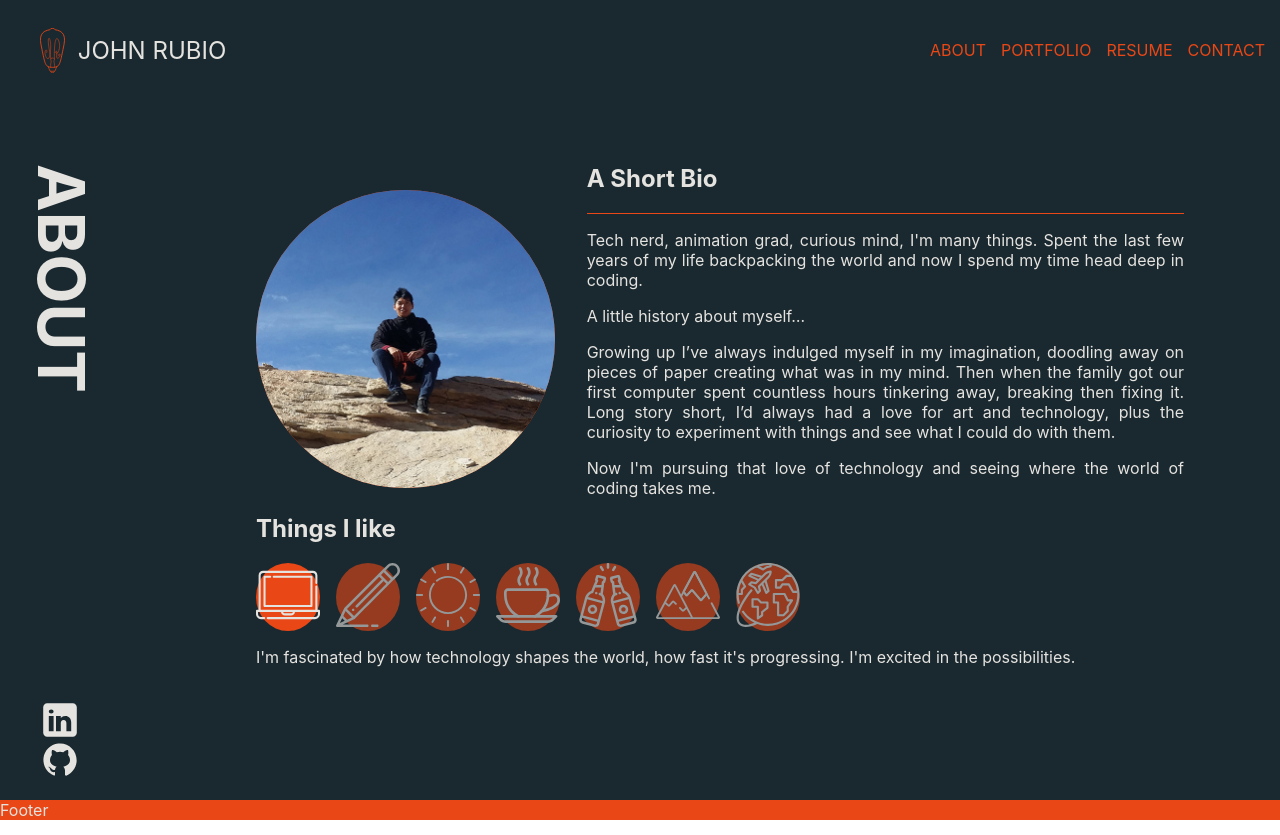
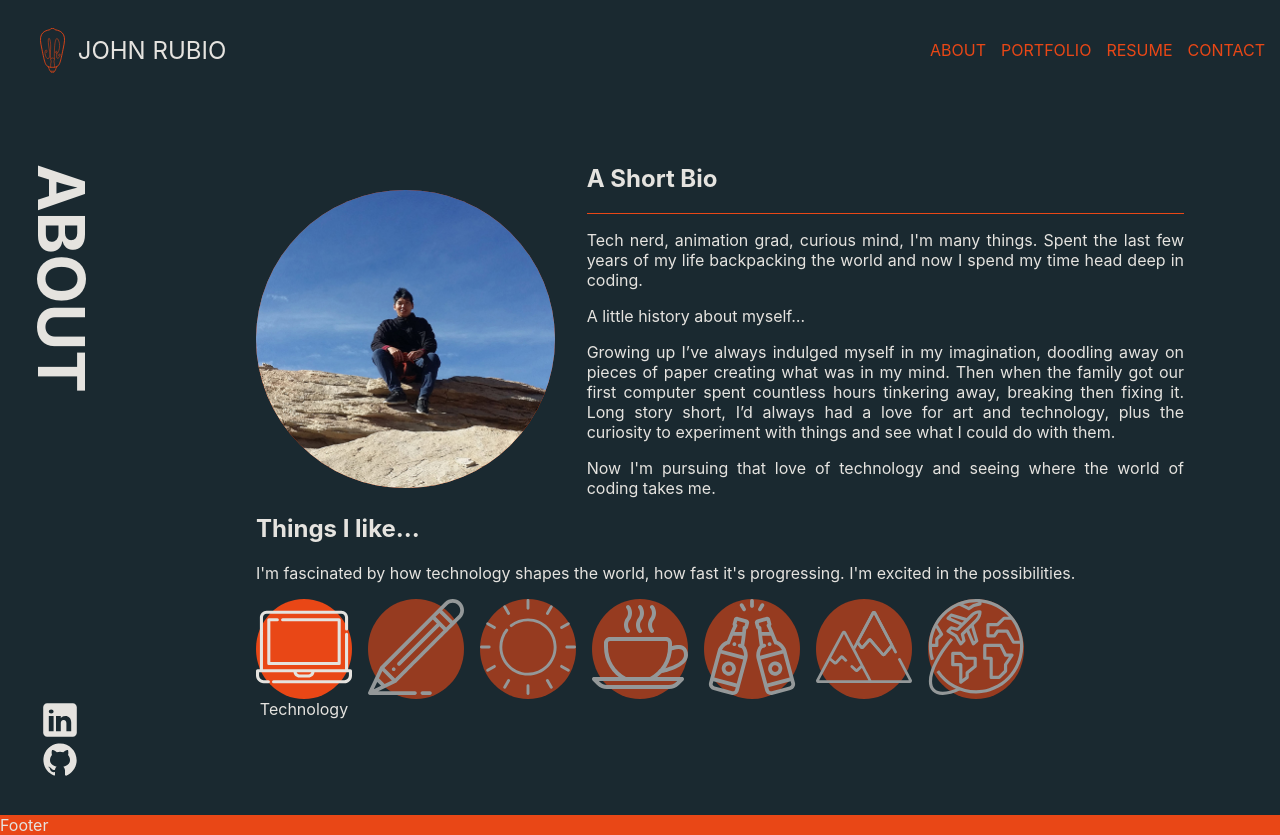
Before and after one commit to livelifedev/portfolio2020, a Next.js app: page /about in a window 1280 px wide. Both pictures are taken after a click on the item 288 px from the left and 596 px from the top of the page. Built offline with nearby package versions, Linux system fonts and the light colour scheme.

Commit message:
fixed hobby toggle text

```diff
--- a/pages/about.js
+++ b/pages/about.js
@@ -12,17 +12,27 @@ export default function About() {
       description:
         "I'm fascinated by how technology shapes the world, how fast it's progressing. I'm excited in the possibilities.",
     },
-    { icon: "pencil.svg", name: "Drawing", description: "" },
+    {
+      icon: "pencil.svg",
+      name: "Drawing",
+      description:
+        "I've always had a big imagination, drawing gives me the ability to express it visually and share with others.",
+    },
     {
       icon: "sun.svg",
       name: "Summer",
       description:
         "My favourite season, love the sun, love the beach, love chilling in a hammock on a tropical island.",
     },
-    { icon: "coffee.svg", name: "Morning Coffee", description: "" },
+    {
+      icon: "coffee.svg",
+      name: "Coffee",
+      description:
+        "Taking a stroll to the cafe and grabbing a cappuccino is the best way to start the day.",
+    },
     {
       icon: "beer.svg",
-      name: "Social Drinks",
+      name: "Drinks",
       description:
         "Beers, maybe a rum and coke, some pub food, a good bunch of friends. It makes for a perfect pastime.",
     },
@@ -76,7 +86,13 @@ export default function About() {
           </div>
         </div>
         <div className={styles.hobbies}>
-          <h2>Things I like</h2>
+          <h2>Things I like...</h2>
+          {selectedHobby != null && (
+            <>
+              {/* <h4>{hobbies[selectedHobby].name}</h4> */}
+              <p>{hobbies[selectedHobby].description}</p>
+            </>
+          )}
           <ul>
             {hobbies.map((hobby, index) => (
               <li
@@ -84,12 +100,17 @@ export default function About() {
                 onClick={() => handleHobbyClick(index)}
                 className={index == selectedHobby ? styles.active : ""}
               >
-                {/* {hobby.name} */}
-                <img src={`/hobbies/${hobby.icon}`} />
+                <div className={styles.iconWrapper}>
+                  <img src={`/hobbies/${hobby.icon}`} />
+                </div>
+                <div className={styles.iconLabel}>
+                  <span className={index != selectedHobby ? styles.hide : ""}>
+                    {hobbies[index].name}
+                  </span>
+                </div>
               </li>
             ))}
           </ul>
-          <p>{selectedHobby != null && hobbies[selectedHobby].description}</p>
         </div>
       </div>
     </Layout>
--- a/pages/about.module.scss
+++ b/pages/about.module.scss
@@ -33,17 +33,22 @@
   .hobbies {
     ul {
       display: flex;
+      flex-wrap: wrap;
       list-style: none;
       padding: 0;
     }
 
     li {
+      margin-right: 2vmin;
+      margin-bottom: 2vmin;
+      width: 6rem;
+      opacity: 60%;
+    }
+
+    .iconWrapper {
       cursor: pointer;
       background-color: $primary;
-      opacity: 60%;
-      flex: 0 1 4rem;
       border-radius: 100%;
-      margin-right: 2vmin;
 
       &:hover {
         opacity: 100%;
@@ -54,8 +59,16 @@
       }
     }
 
+    .iconLabel {
+      text-align: center;
+    }
+
     .active {
       opacity: 100%;
+    }
+
+    .hide {
+      visibility: hidden;
     }
   }
 }
```
